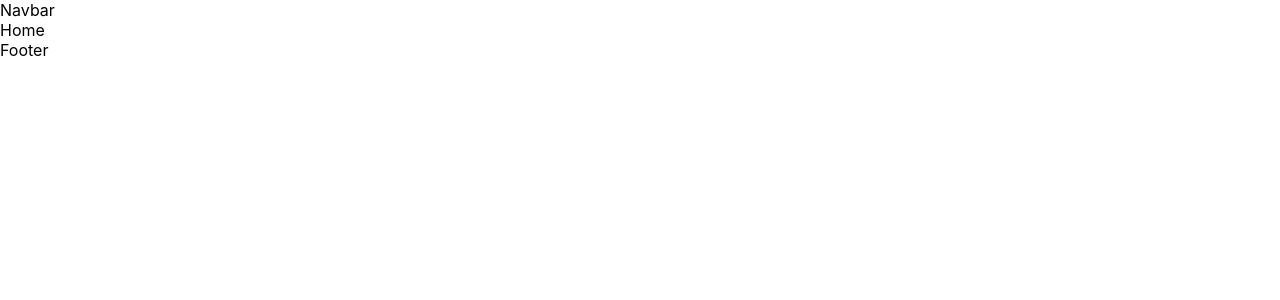
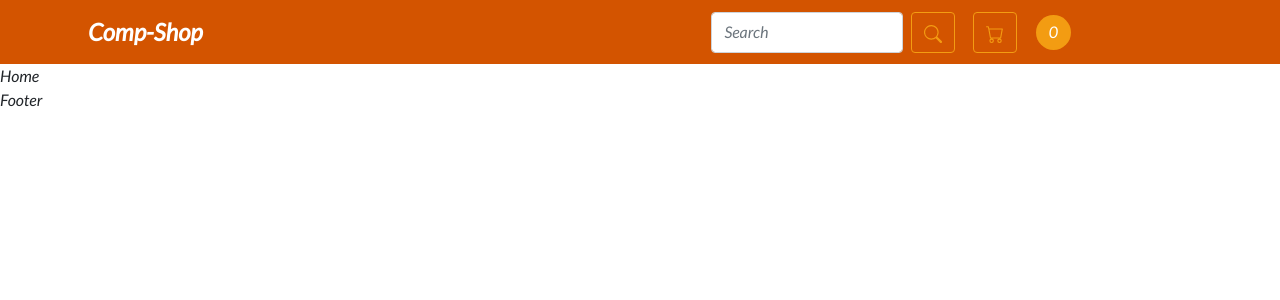
Before and after one commit to Slowinskip/computer-shop, a React (Create React App) app: page / in a window 1280 px wide. Shown: the top 300 px of the page. Built offline with nearby package versions, Linux system fonts and the light colour scheme.

Commit message:
Add html and css to Navbar

```diff
--- a/package.json
+++ b/package.json
@@ -11,6 +11,7 @@
     "react": "^18.2.0",
     "react-bootstrap": "2.0.1",
     "react-dom": "^18.2.0",
+    "react-icons": "^4.8.0",
     "react-redux": "7.2.6",
     "react-router-dom": "6.0.1",
     "react-scripts": "5.0.1",
--- a/src/App.js
+++ b/src/App.js
@@ -1,12 +1,12 @@
 import { Route, Routes } from 'react-router-dom'
 import Footer from './components/layout/Footer/Footer'
 import Home from './components/layout/Home/Home'
-import Navbar from './components/layout/Navbar/Navbar'
+import NavBar from './components/layout/Navbar/Navbar'
 
 function App() {
   return (
     <main>
-      <Navbar />
+      <NavBar />
       <Routes>
         <Route path="/" element={<Home />} />
       </Routes>
--- a/src/components/layout/Navbar/Navbar.js
+++ b/src/components/layout/Navbar/Navbar.js
@@ -1,7 +1,59 @@
 import React from 'react'
-
-const Navbar = () => {
-  return <div>Navbar</div>
+import { Button, Col, Container, Form, Nav, Row } from 'react-bootstrap'
+import styles from './Navbar.module.scss'
+import Navbar from 'react-bootstrap/Navbar'
+import { Link } from 'react-router-dom'
+import { BsCart, BsSearch } from 'react-icons/bs'
+const NavBar = () => {
+  return (
+    <Navbar className={styles.navbar}>
+      <Container>
+        <Navbar.Brand href="/">
+          <div class={styles.logo_div}>
+            <button href="/">Comp-Shop</button>
+          </div>
+        </Navbar.Brand>
+        <Navbar.Collapse
+          id="basic-navbar-nav"
+          className={'justify-content-end ' + styles.colapse}
+        >
+          <Col className="col-3">
+            <Form className="d-flex">
+              <Form.Control
+                type="search"
+                placeholder="Search"
+                aria-label="Search"
+                className={'me-2 '}
+              />
+              <Button className={styles.bnt} variant="outline-secondary">
+                <BsSearch />
+              </Button>
+            </Form>
+          </Col>
+          <Col className="col-1">
+            <Link
+              to="/cart"
+              className={'d-flex align-items-center justify-content-around '}
+            >
+              <Button className={styles.bnt} variant="outline-secondary">
+                <BsCart />
+              </Button>
+            </Link>
+          </Col>
+          <Col className={'col-2 '}>
+            <p
+              className={
+                'd-flex align-items-center justify-content-center m-0 ' +
+                styles.cartLenght
+              }
+            >
+              0
+            </p>
+          </Col>
+        </Navbar.Collapse>
+      </Container>
+    </Navbar>
+  )
 }
 
-export default Navbar
+export default NavBar
--- a/src/components/layout/Navbar/Navbar.module.scss
+++ b/src/components/layout/Navbar/Navbar.module.scss
@@ -0,0 +1,37 @@
+@import '../../../styles/settings.scss';
+@import '../../../styles/global.scss';
+
+.navbar {
+  background-color: $main-color;
+
+  .logo_div button {
+    background-color: transparent;
+    border: none;
+    color: $color-white;
+    font-weight: 800;
+    font-size: $base-size * 2;
+  }
+
+  .colapse {
+  }
+
+  .cartLenght {
+    color: $color-white;
+    background-color: $color-orange;
+    border-radius: 100%;
+    width: 35px;
+    height: 35px;
+  }
+
+  .bnt {
+    color: $color-orange;
+    border-color: $color-orange;
+    font-size: $base-size * 1.5;
+
+    &:hover {
+      background-color: transparent;
+      color: $color-white;
+      border-color: $color-white;
+    }
+  }
+}
--- a/src/index.js
+++ b/src/index.js
@@ -5,6 +5,7 @@ import App from './App'
 import { BrowserRouter } from 'react-router-dom'
 import { Provider } from 'react-redux'
 import store from './redux/store'
+import 'bootstrap/dist/css/bootstrap.css'
 
 const root = ReactDOM.createRoot(document.getElementById('root'))
 root.render(
--- a/src/styles/global.scss
+++ b/src/styles/global.scss
@@ -0,0 +1,10 @@
+@import './settings.scss';
+@import url('https://fonts.googleapis.com/css2?family=Lato:ital@1&display=swap');
+*,
+*::before,
+*::after {
+  box-sizing: border-box;
+}
+main {
+  font-family: 'Lato', sans-serif;
+}
--- a/src/styles/settings.scss
+++ b/src/styles/settings.scss
@@ -0,0 +1,7 @@
+//Size
+$base-size: 12px;
+
+//Color
+$main-color: #d35400;
+$color-orange: #f39c12;
+$color-white: white;
```
Also changed, not shown: 1 other file (tests, documents, lock files or other folders).
